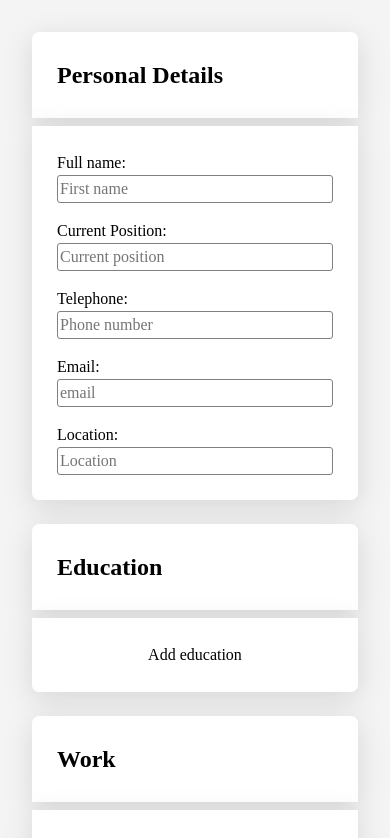
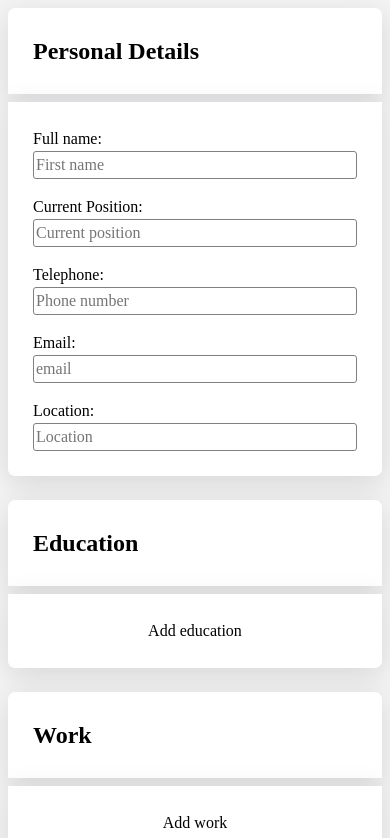
Before and after one commit to cpxx9/odin-cvApp, a React (Vite) app: page / in a window 390 px wide. Shown: the top 838 px of the page. Built offline with nearby package versions, Linux system fonts and the light colour scheme.

Commit message:
better margins on small screen widths

```diff
--- a/src/styles/App.css
+++ b/src/styles/App.css
@@ -28,5 +28,6 @@ ul {
   .main-app {
     flex-direction: column;
     align-items: normal;
+    margin: .5em;
   }
 }
```
